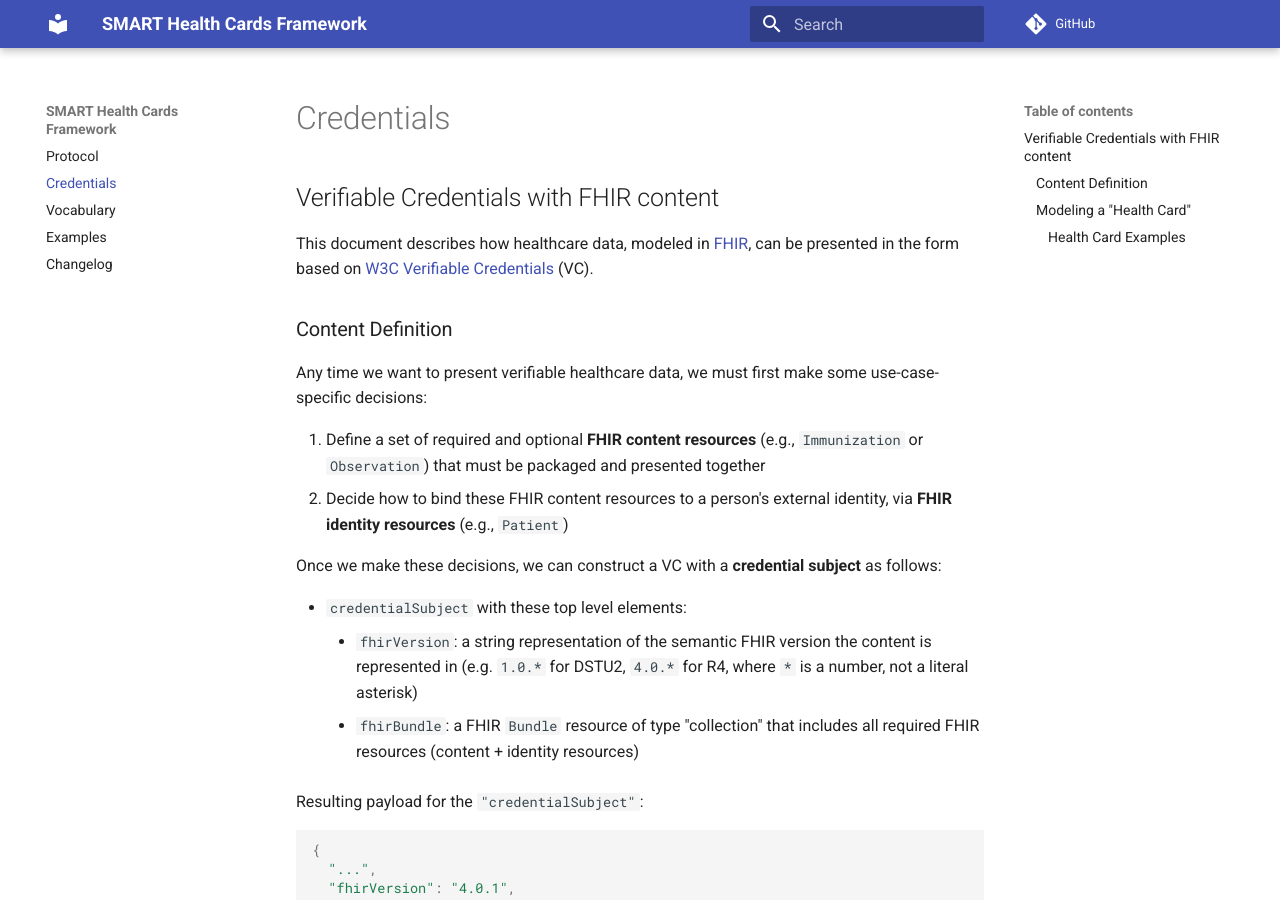
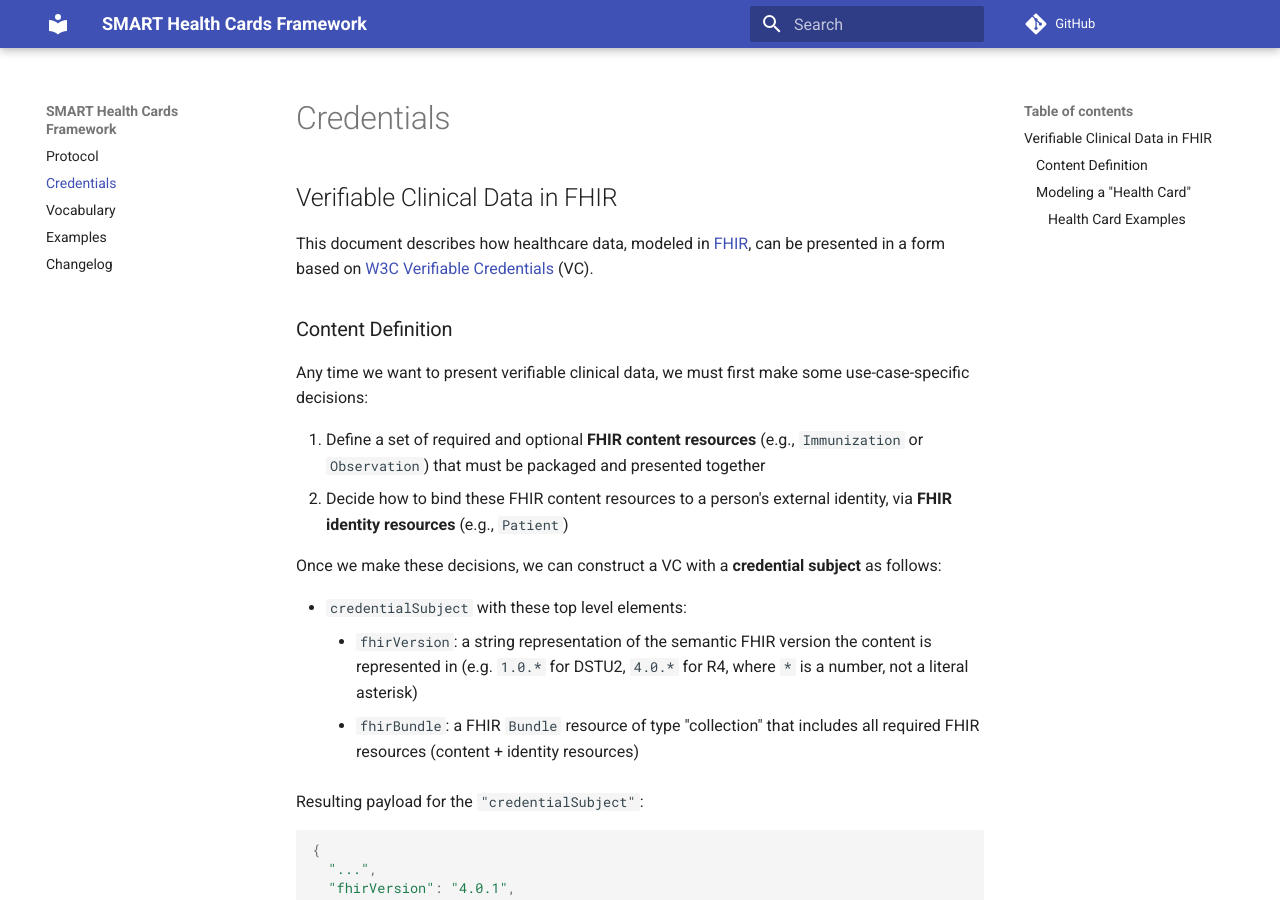
Before and after one commit to smart-on-fhir/health-cards, an MkDocs documentation site: the page built from docs/credential-modeling.md, in a window 1280 px wide and 900 px high. Built offline with MkDocs 1.6.1 and Material for MkDocs 9.7.7, drawn with Linux system fonts in a browser that asks for light colours; comment, search, counter and statistics services are not loaded.

```diff
--- a/docs/credential-modeling.md
+++ b/docs/credential-modeling.md
@@ -1,10 +1,10 @@
-# Verifiable Credentials with FHIR content
+# Verifiable Clinical Data in FHIR
 
-This document describes how healthcare data, modeled in [FHIR][], can be presented in the form based on [W3C Verifiable Credentials][vc] (VC).
+This document describes how healthcare data, modeled in [FHIR][], can be presented in a form based on [W3C Verifiable Credentials][vc] (VC).
 
 ## Content Definition
 
-Any time we want to present verifiable healthcare data, we must first make some use-case-specific decisions:
+Any time we want to present verifiable clinical data, we must first make some use-case-specific decisions:
 
 1. Define a set of required and optional **FHIR content resources** (e.g., `Immunization` or `Observation`) that must be packaged and presented together
 2. Decide how to bind these FHIR content resources to a person's external identity, via **FHIR identity resources** (e.g., `Patient`)
```
